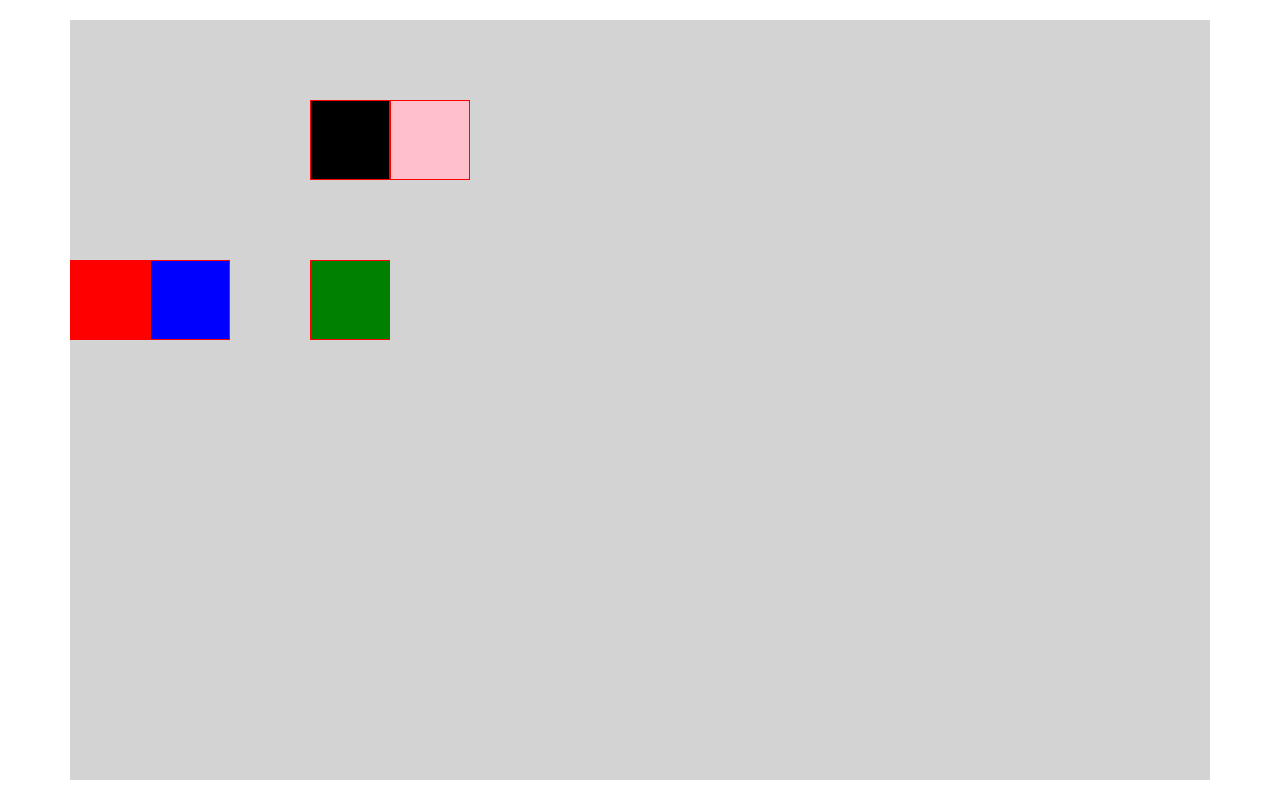
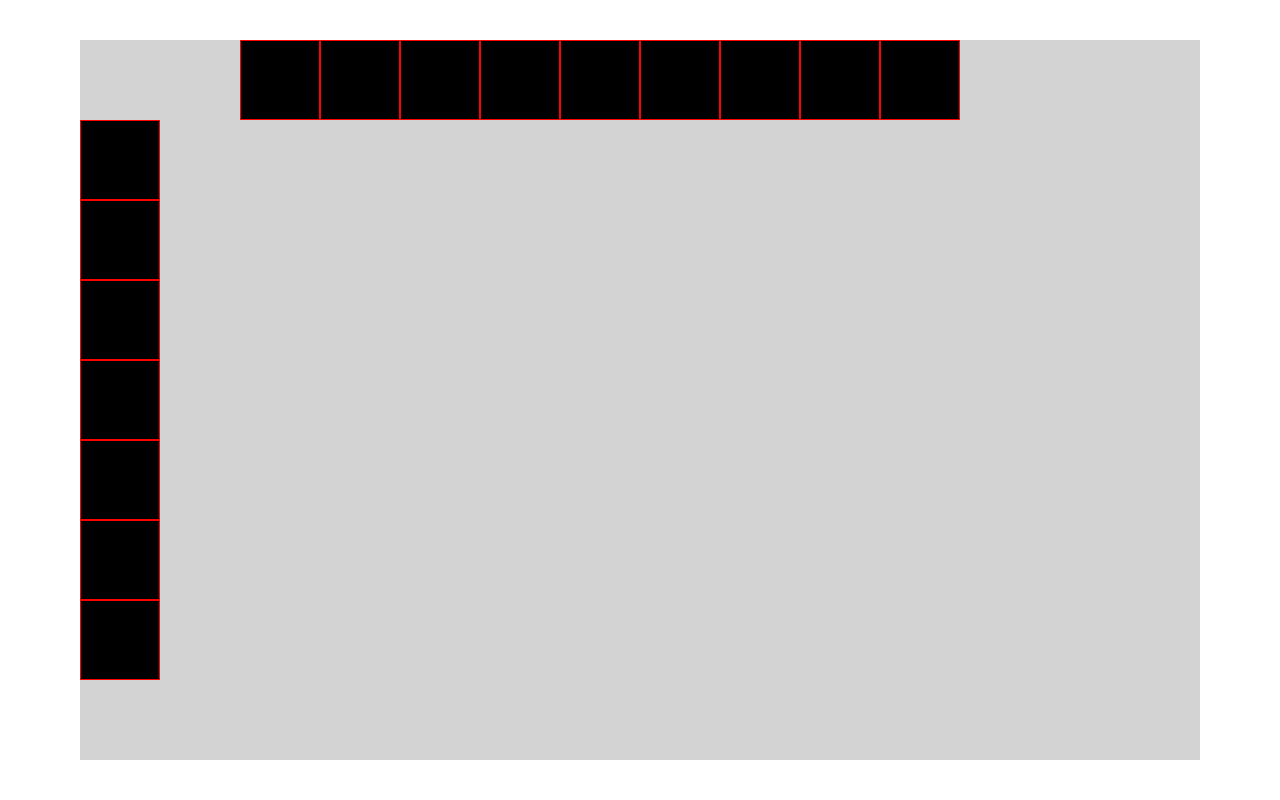
Before and after one commit to Osky772/js-test-game, a plain HTML site: page index.html in a window 1280 px wide. Drawn offline with Linux system fonts and the light colour scheme.

Commit message:
create map - work in progress

```diff
--- a/deliver.js
+++ b/deliver.js
@@ -11,25 +11,6 @@ let deg = 90;
 let positionY = 0;
 let positionX = 0;
 
-const homes = document.querySelectorAll(".home");
-let homesCords = [];
-
-let posY = 0;
-let posX = 0;
-let width = 0;
-let height  = 0;
-
-homes.forEach(function(home, i) {
-    homesCords.push({
-        home: i,
-        posY : Number(getComputedStyle(home).getPropertyValue("top").slice(0, -2)),
-        posX : Number(getComputedStyle(home).getPropertyValue("left").slice(0, -2)),
-    });
-});
-
-let cordsY = homesCords.some(function(home) {
-    return home.posY === positionY;
-});
 
 function rideRight() {
     let cordsX = homesCords.some(function(home) {
@@ -134,3 +115,51 @@ window.addEventListener("keydown", function(e) {
         rideTop();
     }
 });
+
+/*********************************************
+                CREATE HOUSES
+**********************************************/
+
+let posY = 0;
+let posX = 0;
+let width = 0;
+let height  = 0;
+
+const totalWidth = Number(getComputedStyle(deliverContainer).getPropertyValue("width").slice(0, -2));
+const totalHeight = Number(getComputedStyle(deliverContainer).getPropertyValue("height").slice(0, -2));
+
+
+
+// column from top 80px to 560px
+for (let y = 80; y + 80 < totalHeight; y += 80) {
+    const home = document.createElement("div");
+    home.classList.add("home");
+    home.style.setProperty("top", `${y}px`);
+    deliverContainer.append(home);
+};
+
+// row from x 160px to to 800px
+for (let x = 160; x + 80 < totalWidth - 160; x += 80) {
+    const home = document.createElement("div");
+    home.classList.add("home");
+    home.style.setProperty("left", `${x}px`);
+    deliverContainer.append(home);
+};
+
+
+
+const homes = document.querySelectorAll(".home");
+let homesCords = [];
+
+
+homes.forEach(function(home, i) {
+    homesCords.push({
+        home: i,
+        posY : Number(getComputedStyle(home).getPropertyValue("top").slice(0, -2)),
+        posX : Number(getComputedStyle(home).getPropertyValue("left").slice(0, -2)),
+    });
+});
+
+let cordsY = homesCords.some(function(home) {
+    return home.posY === positionY;
+});
--- a/index.html
+++ b/index.html
@@ -13,11 +13,6 @@
     </div> -->
 
     <div class="deliver-map">
-        <div class="home home1"></div>
-        <div class="home home2"></div>
-        <div class="home home3"></div>
-        <div class="home home4"></div>
-        <div class="home home5"></div>
     </div>
 
     <!-- <script src="script.js"></script> -->
--- a/main.css
+++ b/main.css
@@ -72,10 +72,13 @@ html, body {
 }
 
 .deliver-map {
-    width: 1140px;
-    height: 760px;
+    width: 1120px;
+    height: 720px;
     background: lightgray;
     position: relative;
+    display: grid;
+    grid-template-columns: 80px 80px 80px 80px 80px 80px 80px 80px 80px 80px 80px 80px 80px 80px;
+    grid-template-rows: 80px 80px 80px 80px 80px 80px 80px 80px 80px;
 }
 
 .home {
@@ -84,35 +87,6 @@ html, body {
     height: 80px;
     background: black;
     border: 1px solid red;
-}
-
-.home1 {
-    top: 80px;
-    left: 240px;
-}
-
-.home2 {
-    top: 240px;
-    left: 80px;
-    background: blue;
-}
-
-.home3 {
-    top: 240px;
-    left: 0px;
-    background: red;
-}
-
-.home4 {
-    top: 240px;
-    left: 240px;
-    background: green;
-}
-
-.home5 {
-    top: 80px;
-    left: 320px;
-    background: pink;
 }
 
 .car {
```
